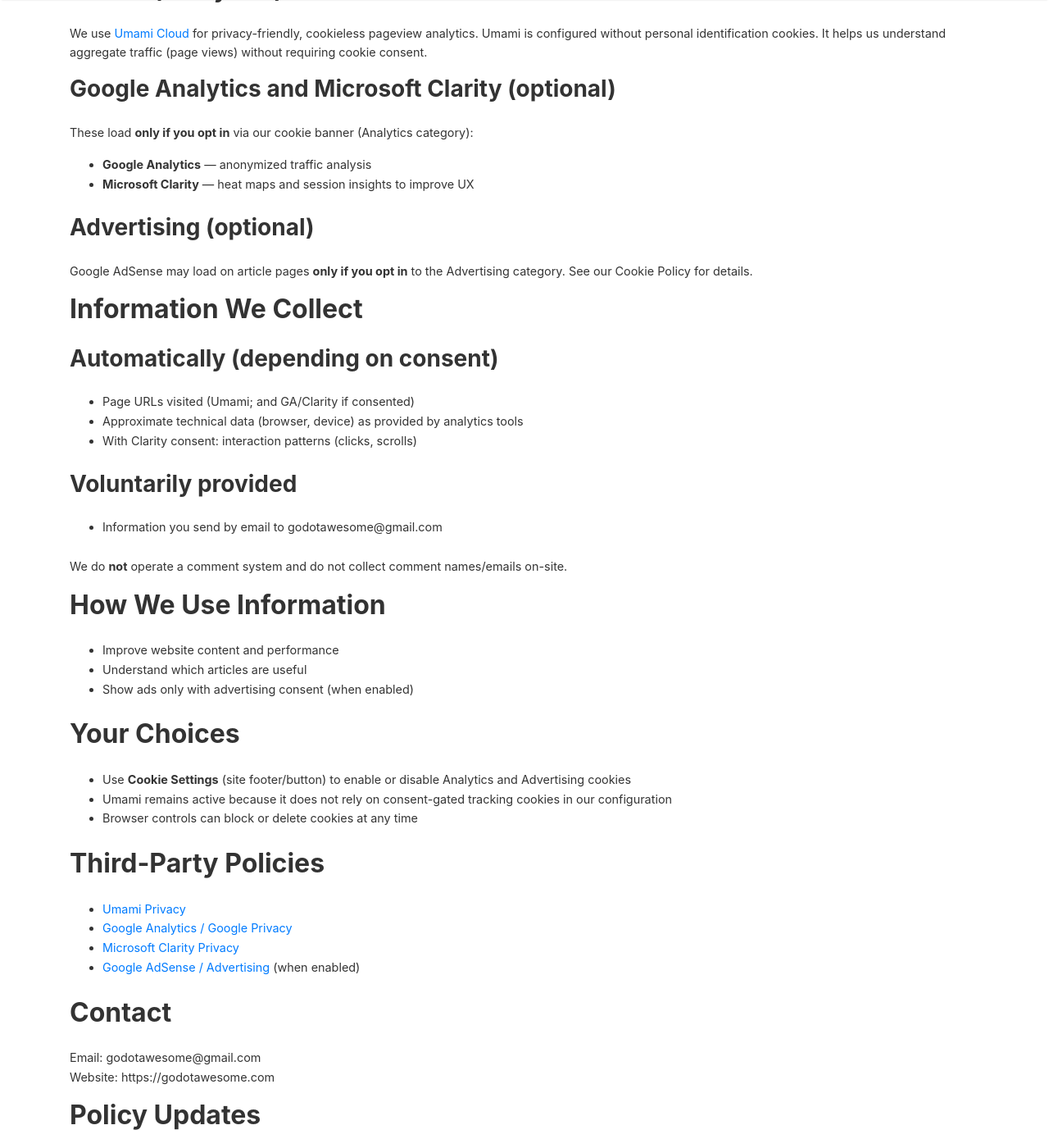
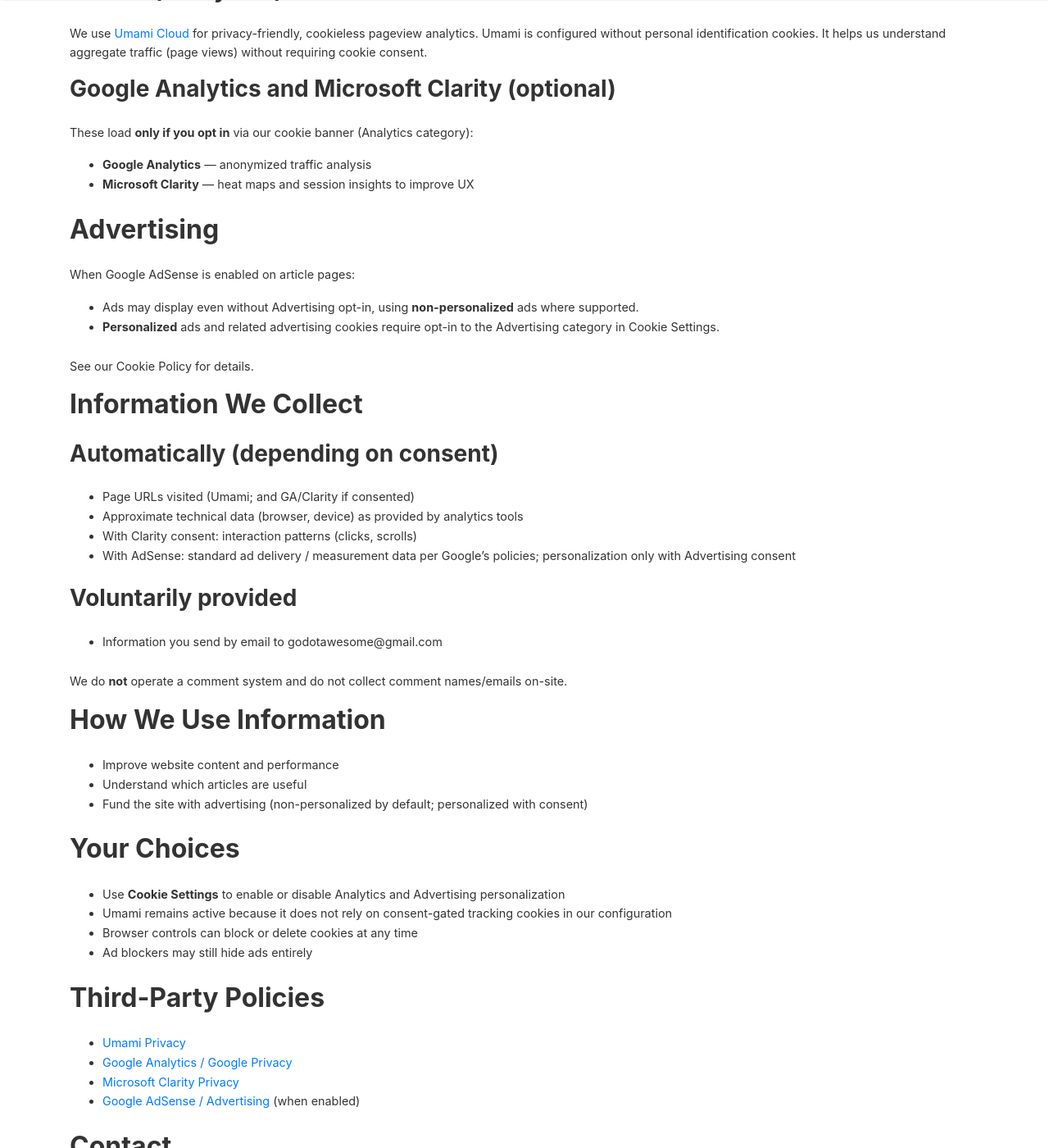
Before and after one commit to godotawesome/godotawesome.github.io, a Jekyll site: the page built from content/pages/privacy-policy.md, in a window 1280 px wide and 1400 px high, scrolled down 485 px. Shown: the whole window at 82% size. Built offline with Jekyll 4.4.1, drawn with Linux system fonts in a browser that asks for light colours; nearby versions of some CDN libraries; our own code applies the rules of GitHub Pages for plain Markdown files.

Commit message:
cookie and ads logic fixed

```diff
--- a/content/pages/privacy-policy.md
+++ b/content/pages/privacy-policy.md
@@ -1,6 +1,6 @@
 ---
 title: Privacy Policy
-description: How GodotAwesome collects and uses data, including Umami, Google Analytics, Clarity, and optional advertising.
+description: How GodotAwesome collects and uses data, including Umami, Google Analytics, Clarity, and advertising.
 ---
 
 # Privacy Policy
@@ -24,9 +24,14 @@
 - **Google Analytics** — anonymized traffic analysis
 - **Microsoft Clarity** — heat maps and session insights to improve UX
 
-### Advertising (optional)
+## Advertising
 
-Google AdSense may load on article pages **only if you opt in** to the Advertising category. See our Cookie Policy for details.
+When Google AdSense is enabled on article pages:
+
+- Ads may display even without Advertising opt-in, using **non-personalized** ads where supported.
+- **Personalized** ads and related advertising cookies require opt-in to the Advertising category in Cookie Settings.
+
+See our Cookie Policy for details.
 
 ## Information We Collect
 
@@ -35,6 +40,7 @@
 - Page URLs visited (Umami; and GA/Clarity if consented)
 - Approximate technical data (browser, device) as provided by analytics tools
 - With Clarity consent: interaction patterns (clicks, scrolls)
+- With AdSense: standard ad delivery / measurement data per Google’s policies; personalization only with Advertising consent
 
 ### Voluntarily provided
 
@@ -46,13 +52,14 @@
 
 - Improve website content and performance
 - Understand which articles are useful
-- Show ads only with advertising consent (when enabled)
+- Fund the site with advertising (non-personalized by default; personalized with consent)
 
 ## Your Choices
 
-- Use **Cookie Settings** (site footer/button) to enable or disable Analytics and Advertising cookies
+- Use **Cookie Settings** to enable or disable Analytics and Advertising personalization
 - Umami remains active because it does not rely on consent-gated tracking cookies in our configuration
 - Browser controls can block or delete cookies at any time
+- Ad blockers may still hide ads entirely
 
 ## Third-Party Policies
 
```
Also changed, not shown: content/pages/cookie-policy.md (+7 -3 lines), src/components/AdSlot.tsx (+43 -12 lines), src/components/CookieConsent.tsx (+5 -3 lines).
